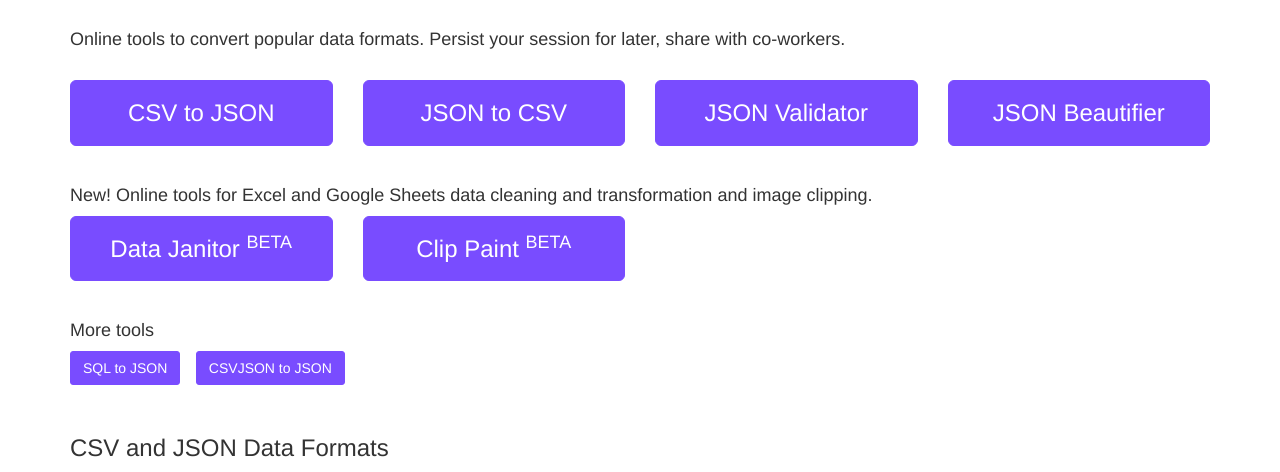
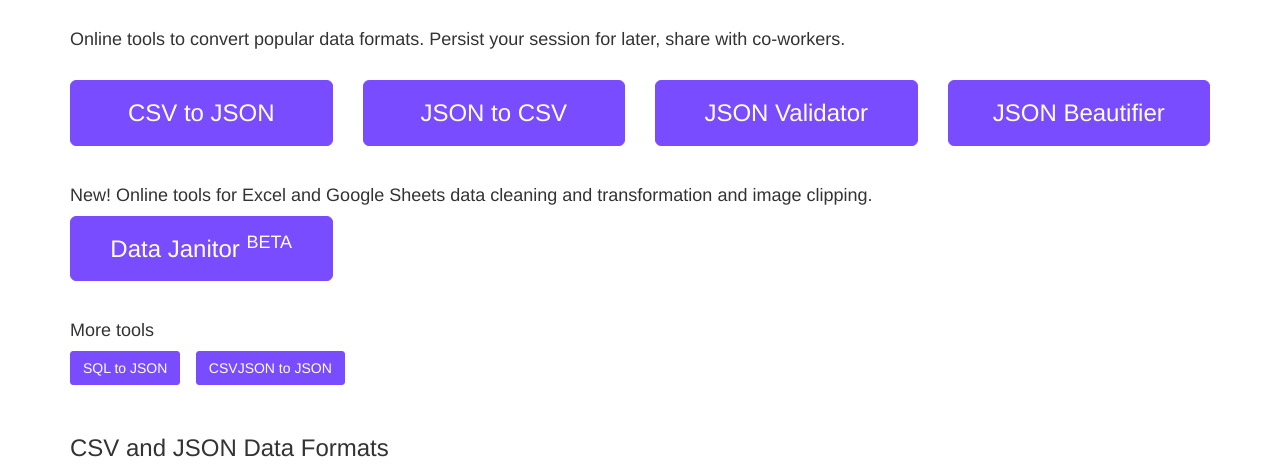
Before and after one commit to FlatFilers/csvjson-app, a CodeIgniter app: page / in a window 1280 px wide. Shown: the part 52-524 px from the top of the page. Run offline with CodeIgniter, Linux system fonts and the light colour scheme; data that the repository does not hold is empty; some libraries are stand-ins or nearby versions.

Commit message:
remove clippaint

```diff
--- a/application/views/home_view.php
+++ b/application/views/home_view.php
@@ -26,9 +26,9 @@
 				<div class="col-sm-3">
 					<p><a href="/datajanitor" class="btn btn-primary tool" title="Online tool for Excel and Google Sheets data cleaning and transformation.">Data Janitor <sup>BETA</sup></a></p>
 				</div>
-				<div class="col-sm-3">
+<!-- 				<div class="col-sm-3">
 					<p><a href="https://clippaint.com" class="btn btn-primary tool" title="Online tool to copy, paste, clip and resize images.">Clip Paint <sup>BETA</sup></a></p>
-				</div>
+				</div> -->
 			</div>
 		</div>
 	</div>
```
